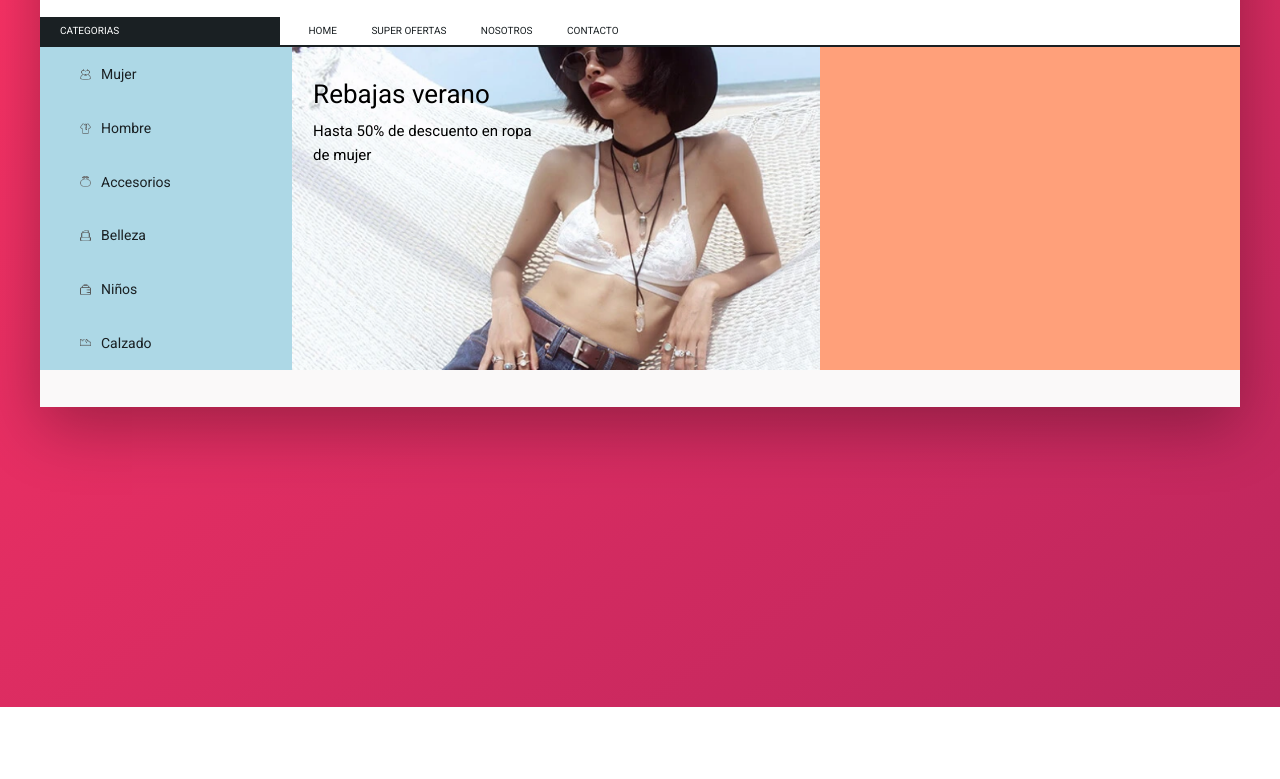
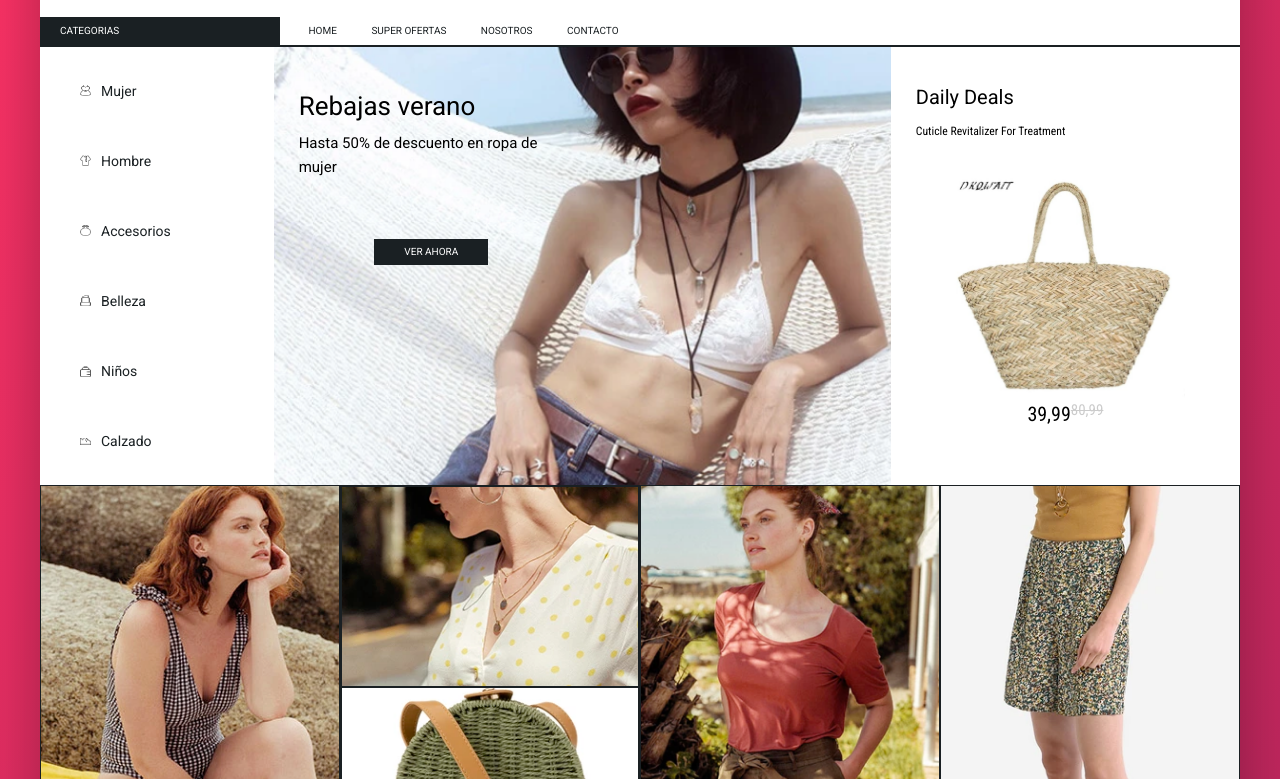
Before and after one commit to TomasMoratoPerezPorro/E-comerce, a website: page index.html in a window 1280 px wide. Shown: the part 173-952 px from the top of the page. Before the commit the page ends 880 px from the top, so only its background shows below. Drawn offline with Linux system fonts and the light colour scheme; a web font is replaced by a local one.

Commit message:
Gallery Component

```diff
--- a/index.html
+++ b/index.html
@@ -175,12 +175,48 @@
                   <span class="slider-main__text__heading--main">Rebajas verano</span>
                   <span class="slider-main__text__heading--sub">Hasta 50% de descuento en ropa de mujer</span>
                 </h1>
+                <a href="" class="slider-main__text__button">
+                  <span class="slider-main__text__button__text">Ver Ahora</span>
+                </a>
               </div>
               <img src="img/imgSlider.png" alt="Photo of hotel 1" class="slider-main__photo" />
             </div>
           </div>
 
-          <div class="hotDeals"></div>
+          <div class="hotDeals">
+            <div class="hotDeals__content">
+              <h1 class="hotDeals__content__heading-top">Daily Deals</h1>
+              <h3 class="hotDeals__content__heading-sub">Cuticle Revitalizer For Treatment</h3>
+              <div class="hotDeals__content__img-price-container">
+                <img class="hotDeals__content__img-price-container__photo" src="img/imgHotDeals.png" alt="Hot Deals" />
+                <div class="hotDeals__content__price">
+                  <span class="hotDeals__content__price__actual">39,99</span>
+                  <span class="hotDeals__content__price__old">80,99</span>
+                </div>
+              </div>
+            </div>
+          </div>
+        </div>
+      </div>
+      <div class="content-bottom">
+        <div class="gallery-item">
+          <img src="img/imgGallery01.png" alt="Bañadores" class="gallery-item__photo" />
+        </div>
+        <div class="gallery-item">
+          <div class="gallery-item-col">
+            <div class="gallery-item-col__cell">
+              <img src="img/imgGallery02.png" alt="Bañadores" class="gallery-item-col__cell__photo" />
+            </div>
+            <div class="gallery-item-col__cell">
+              <img src="img/imgGallery03.png" alt="Bañadores" class="gallery-item-col__cell__photo" />
+            </div>
+          </div>
+        </div>
+        <div class="gallery-item">
+          <img src="img/imgGallery04.png" alt="Bañadores" class="gallery-item__photo" />
+        </div>
+        <div class="gallery-item">
+          <img src="img/imgGallery05.png" alt="Bañadores" class="gallery-item__photo" />
         </div>
       </div>
     </div>
--- a/sass/_components.scss
+++ b/sass/_components.scss
@@ -288,6 +288,8 @@
     top: 10%;
     left: 4%;
     margin-right: 53%;
+    display: flex;
+    flex-direction: column;
 
     &__heading {
       margin-bottom: 6rem;
@@ -304,6 +306,25 @@
         font-weight: 400;
       }
     }
+
+    &__button {
+      align-self: center;
+      display: flex;
+      justify-content: center;
+      background-color: var(--color-black-1);
+      padding: 0.5rem 3rem;
+      text-decoration: none;
+
+      &__text {
+        color: var(--color-white);
+
+        text-transform: uppercase;
+      }
+
+      &:active {
+        transform: translateY(2px);
+      }
+    }
   }
 
   &__photo {
@@ -311,3 +332,90 @@
     object-fit: cover;
   }
 }
+
+////////////////////////////////////////
+// HOT-DEALS
+
+.hotDeals {
+  &__content {
+    display: flex;
+    flex-direction: column;
+    align-items: flex-start;
+    padding: 2.5rem;
+
+    &__heading-top {
+      font-family: 'Roboto', sans-serif;
+      font-weight: 400;
+      line-height: 5rem;
+    }
+
+    &__heading-sub {
+      font-family: 'Roboto Condensed', sans-serif;
+      font-weight: 400;
+    }
+
+    &__img-price-container {
+      display: flex;
+      width: 100%;
+      flex-direction: column;
+      align-items: center;
+      padding: 3rem;
+
+      &__photo {
+        width: 100%;
+      }
+    }
+
+    &__price {
+      display: flex;
+      direction: row;
+      justify-content: center;
+      align-items: flex-start;
+      &__actual {
+        font-family: 'Roboto Condensed', sans-serif;
+        font-weight: 400;
+        font-size: 2rem;
+      }
+      &__old {
+        text-decoration: line-through;
+        font-family: 'Roboto Condensed', sans-serif;
+        font-weight: 400;
+        font-size: 1.5rem;
+        color: var(--color-grey-light-4);
+      }
+    }
+  }
+}
+
+////////////////////////////////////////
+// HOT-DEALS
+
+.gallery-item {
+  width: 25%;
+  border: 1px solid var(--color-black-1);
+
+  &__photo {
+    width: 100%;
+    height: 100%;
+    object-fit: cover;
+  }
+}
+
+.gallery-item-col {
+  height: 100%;
+  width: 100%;
+  display: flex;
+  flex-direction: column;
+
+  &__cell {
+    height: 100%;
+    width: 100%;
+    width: 100%;
+    border: 1px solid var(--color-black-1);
+    &__photo {
+      height: 100%;
+      width: 100%;
+      object-fit: cover;
+    }
+  }
+}
--- a/sass/_layout.scss
+++ b/sass/_layout.scss
@@ -57,27 +57,34 @@
   /* height: 35rem; */
   display: flex;
   flex-direction: row;
-  background-color: lavender;
+  background-color: rgb(255, 255, 255);
 }
 
 .sidebar-menu {
-  background-color: lightblue;
-  flex: 0 0 21%;
+  /* background-color: lightblue; */
+  flex: 0 0 19.5%;
 }
 
 .slider-main {
-  background-color: lightgoldenrodyellow;
-  flex: 0 0 44%;
+  /* background-color: lightgoldenrodyellow; */
+  flex: 0 0 51.4%;
   position: relative;
 }
 
 .hotDeals {
-  background-color: lightsalmon;
-  flex: 0 0 35%;
+  /* background-color: lightsalmon; */
+  flex: 0 0 29.1%;
 }
 
 .sidebar {
   background-color: var(--color-grey-dark-1);
-
   flex: 0 0 18%;
 }
+
+.content-bottom {
+  width: 100%;
+  /* height: 35rem; */
+  display: flex;
+  flex-direction: row;
+  background-color: var(--color-black-1);
+}
```
Also changed, not shown: dist/css/main.css.
